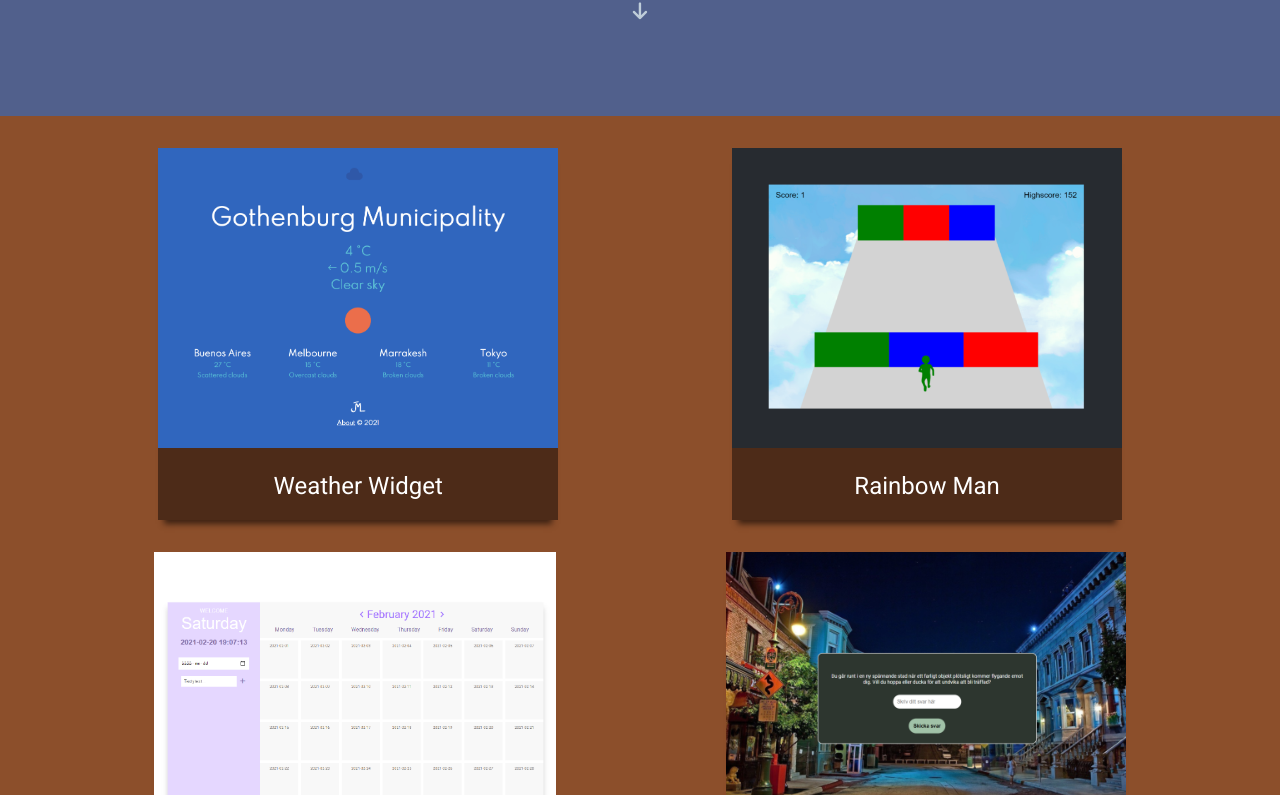
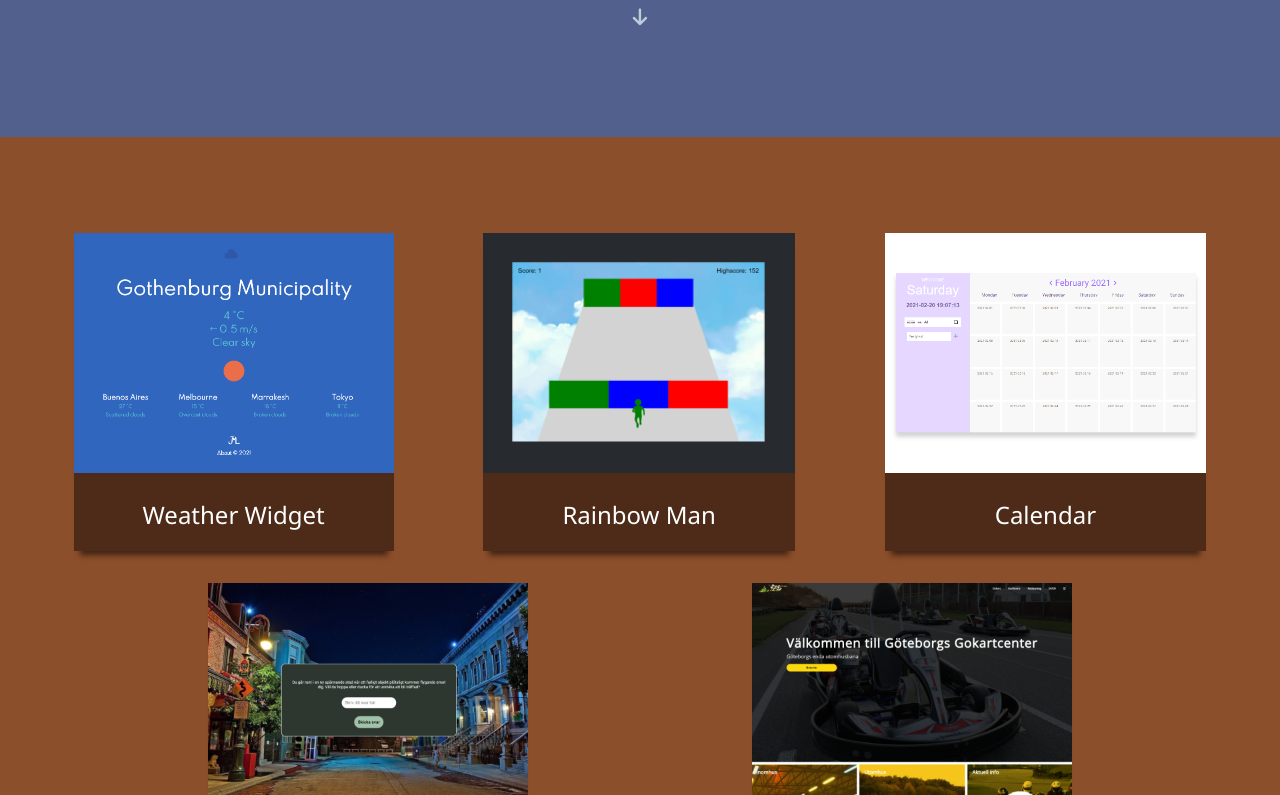
Before and after one commit to johnrybo/resume-react, a React (Create React App) app: page / in a window 1280 px wide. Shown: the part 685-1480 px from the top of the page. Built offline with nearby package versions, Linux system fonts and the light colour scheme; a web font is replaced by a local one.

Commit message:
grid och font

```diff
--- a/public/index.html
+++ b/public/index.html
@@ -16,10 +16,6 @@
       href="https://fonts.googleapis.com/css2?family=DM+Serif+Text&display=swap"
       rel="stylesheet"
     />
-    <link
-      href="https://fonts.googleapis.com/css2?family=Roboto&display=swap"
-      rel="stylesheet"
-    />
     <script
       src="https://kit.fontawesome.com/b074e1fa7d.js"
       crossorigin="anonymous"
--- a/src/App.css
+++ b/src/App.css
@@ -1,23 +1,26 @@
 body {
   margin: 0;
-  font-family: 'Roboto', sans-serif;
-  background-color: #8C4F2B;
+  font-family: 'Segoe UI', Tahoma, Geneva, Verdana, sans-serif;
+  background-color: #51608C;
 }
 
 .App {
-  display: flex;
-  flex-direction: column;
-  text-align: center;
+  display: grid;
+  grid-template-areas:
+  "header"
+  "pres"
+  "main";
   width: 100%;
 }
 
 /*************** Header ***************/
 
 .Header {
+  grid-area: header;
   display: flex;
   align-items: center;
   justify-content: space-evenly;
-  background-color: #51608C;
+  background-color: transparent;
   color: #8697A6;
   min-height: 8vh;
 }
@@ -30,6 +33,19 @@ body {
 
 .Header a:hover {
   color: #BFCDD9;
+}
+
+/*************** Main ***************/
+
+.Main {
+  grid-area: main;
+  display: flex;
+  flex-wrap: wrap;
+  justify-content: space-evenly;
+  align-items: center;
+  margin-top: 1rem;
+  padding: 5rem 0 5rem 0;
+  background-color: #8C4F2B;
 }
 
 /*************** Presentation ***************/
@@ -114,21 +130,10 @@ body {
   }
 }
 
-
-
-/*************** Main ***************/
-
-.Main {
-  display: flex;
-  flex-wrap: wrap;
-  justify-content: space-evenly;
-  align-items: center;
-  margin-top: 1rem;
-}
-
 /*************** Project ***************/
 
 .Project {
+  grid-area: project;
   margin: 1rem;
   background-color: #4D2B18;
   color: white;
@@ -139,11 +144,12 @@ body {
 .Project h2 {
   font-size: 1.5rem;
   font-weight: lighter;
+  text-align: center;
 }
 
 .projectImage {
   width: auto;
-  height: 300px;
+  height: 15rem;
   /* border-top-left-radius: 1rem;
   border-top-right-radius: 1rem; */
 }
```
